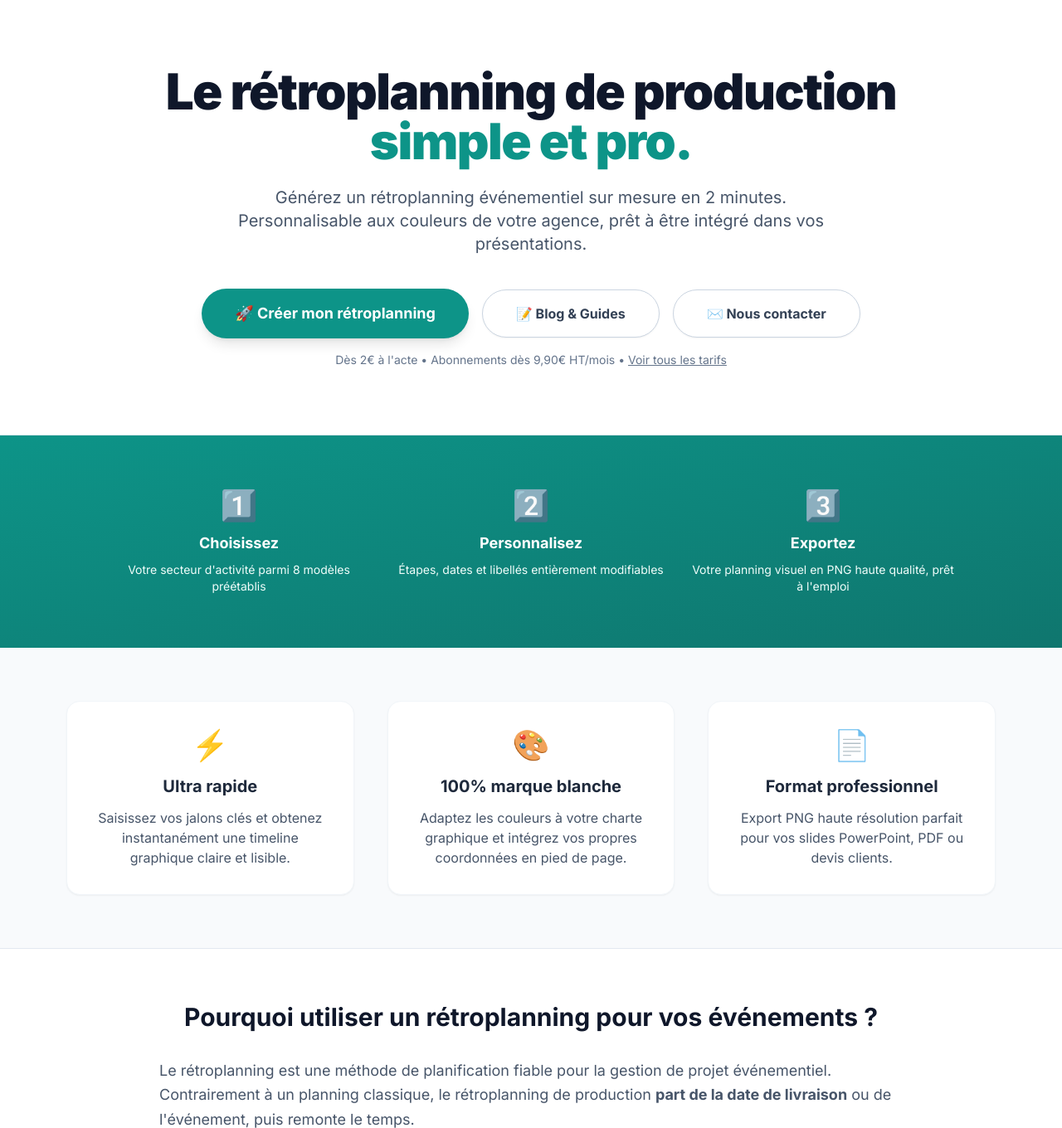
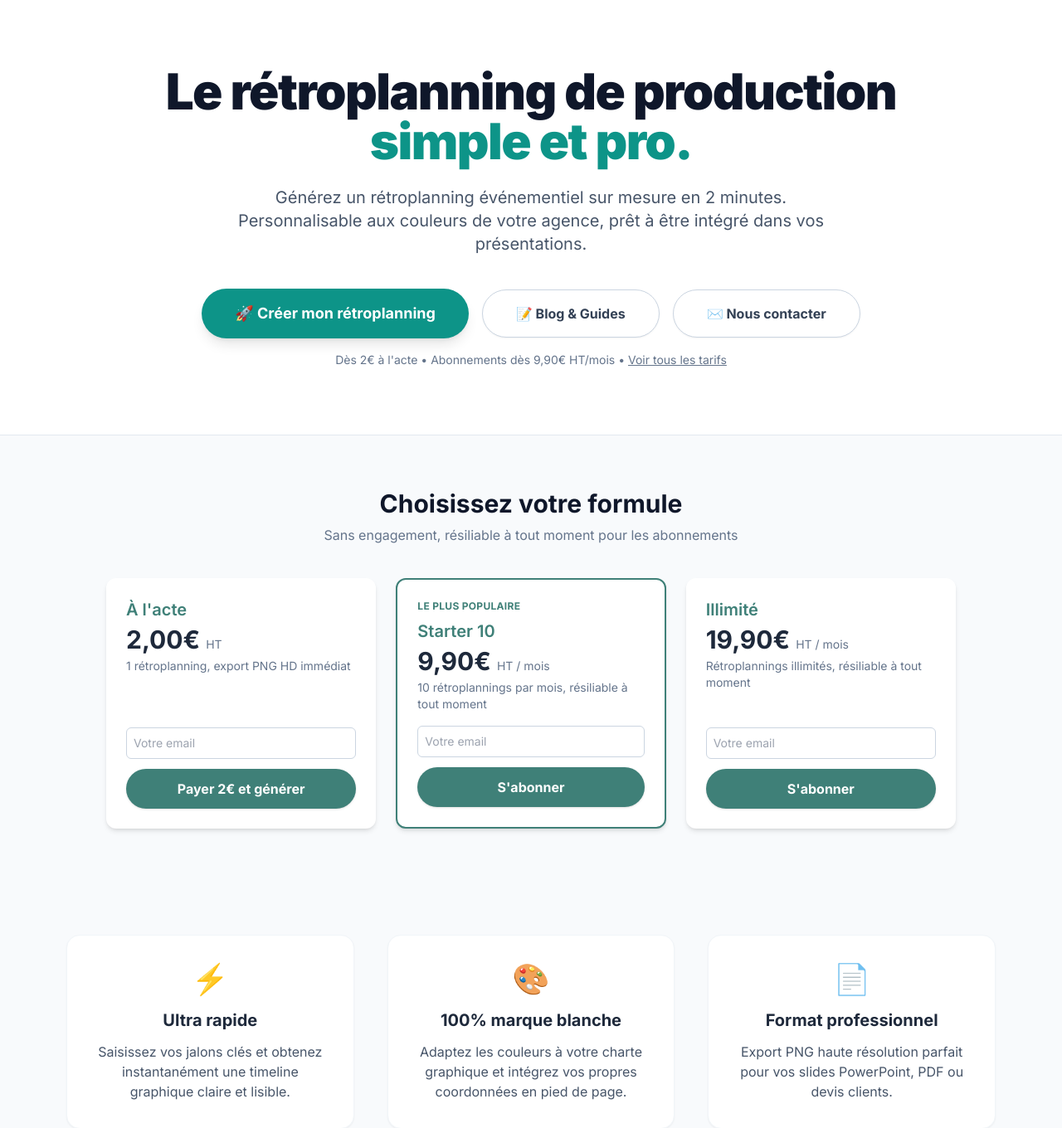
Before and after one commit to Omnipub/Retroplanning, a Flask app: page / in a window 1280 px wide. Shown: the top 1360 px of the page at 83% size. Run offline with Flask 3, Linux system fonts and the light colour scheme; parts of the project's set-up code (start-up, migrations or seed data) failed here and were passed over; some libraries are stand-ins or nearby versions.

Commit message:
Update landing.html

```diff
--- a/templates/landing.html
+++ b/templates/landing.html
@@ -143,26 +143,65 @@
         </div>
     </section>
 
-    <!-- COMMENT CA MARCHE -->
-    <section class="bg-gradient-to-br from-teal-600 to-teal-700 py-16 px-4">
+    <!-- OFFRES -->
+    <section class="bg-slate-50 py-16 px-4">
         <div class="max-w-5xl mx-auto">
-            <div class="grid grid-cols-1 md:grid-cols-3 gap-8 text-center text-white">
-                <div>
-                    <div class="text-4xl mb-3">1️⃣</div>
-                    <h3 class="text-lg font-bold mb-2">Choisissez</h3>
-                    <p class="text-teal-50 text-sm">Votre secteur d'activité parmi 8 modèles préétablis</p>
-                </div>
-                <div>
-                    <div class="text-4xl mb-3">2️⃣</div>
-                    <h3 class="text-lg font-bold mb-2">Personnalisez</h3>
-                    <p class="text-teal-50 text-sm">Étapes, dates et libellés entièrement modifiables</p>
-                </div>
-                <div>
-                    <div class="text-4xl mb-3">3️⃣</div>
-                    <h3 class="text-lg font-bold mb-2">Exportez</h3>
-                    <p class="text-teal-50 text-sm">Votre planning visuel en PNG haute qualité, prêt à l'emploi</p>
-                </div>
-            </div>
+            <h2 class="text-2xl md:text-3xl font-bold text-center text-slate-900 mb-2">Choisissez votre formule</h2>
+            <p class="text-center text-slate-500 mb-10">Sans engagement, résiliable à tout moment pour les abonnements</p>
+            <div class="grid grid-cols-1 md:grid-cols-3 gap-6">
+
+  <!-- PAIEMENT A L'ACTE -->
+  <div class="bg-white rounded-xl shadow-md p-6 flex flex-col">
+    <h2 class="text-xl font-semibold mb-1" style="color:#3F8078">À l'acte</h2>
+    <p class="text-3xl font-bold text-slate-800 mb-1">2,00€ <span class="text-sm font-normal text-slate-500">HT</span></p>
+    <p class="text-sm text-slate-500 mb-4">1 rétroplanning, export PNG HD immédiat</p>
+    <form action="/checkout/unique" method="POST" class="mt-auto space-y-3">
+      <input type="email" name="email" required placeholder="Votre email"
+             class="block w-full rounded-md border-slate-300 border p-2 text-sm">
+      <button type="submit"
+              class="w-full text-white font-bold py-3 rounded-full shadow transition hover:scale-105"
+              style="background-color:#3F8078">
+        Payer 2€ et générer
+      </button>
+    </form>
+  </div>
+
+  <!-- STARTER 10 -->
+  <div class="bg-white rounded-xl shadow-md p-6 flex flex-col border-2" style="border-color:#3F8078">
+    <span class="text-xs font-bold uppercase tracking-wide mb-2" style="color:#3F8078">Le plus populaire</span>
+    <h2 class="text-xl font-semibold mb-1" style="color:#3F8078">Starter 10</h2>
+    <p class="text-3xl font-bold text-slate-800 mb-1">9,90€ <span class="text-sm font-normal text-slate-500">HT / mois</span></p>
+    <p class="text-sm text-slate-500 mb-4">10 rétroplannings par mois, résiliable à tout moment</p>
+    <form action="/checkout/abonnement/starter_10" method="POST" class="mt-auto space-y-3">
+      <input type="email" name="email" required placeholder="Votre email"
+             class="block w-full rounded-md border-slate-300 border p-2 text-sm">
+      <button type="submit"
+              class="w-full text-white font-bold py-3 rounded-full shadow transition hover:scale-105"
+              style="background-color:#3F8078">
+        S'abonner
+      </button>
+    </form>
+  </div>
+
+  <!-- ILLIMITE -->
+  <div class="bg-white rounded-xl shadow-md p-6 flex flex-col">
+    <h2 class="text-xl font-semibold mb-1" style="color:#3F8078">Illimité</h2>
+    <p class="text-3xl font-bold text-slate-800 mb-1">19,90€ <span class="text-sm font-normal text-slate-500">HT / mois</span></p>
+    <p class="text-sm text-slate-500 mb-4">Rétroplannings illimités, résiliable à tout moment</p>
+    <form action="/checkout/abonnement/illimite" method="POST" class="mt-auto space-y-3">
+      <input type="email" name="email" required placeholder="Votre email"
+             class="block w-full rounded-md border-slate-300 border p-2 text-sm">
+      <button type="submit"
+              class="w-full text-white font-bold py-3 rounded-full shadow transition hover:scale-105"
+              style="background-color:#3F8078">
+        S'abonner
+      </button>
+    </form>
+  </div>
+
+</div>
+
+
         </div>
     </section>
 
```
